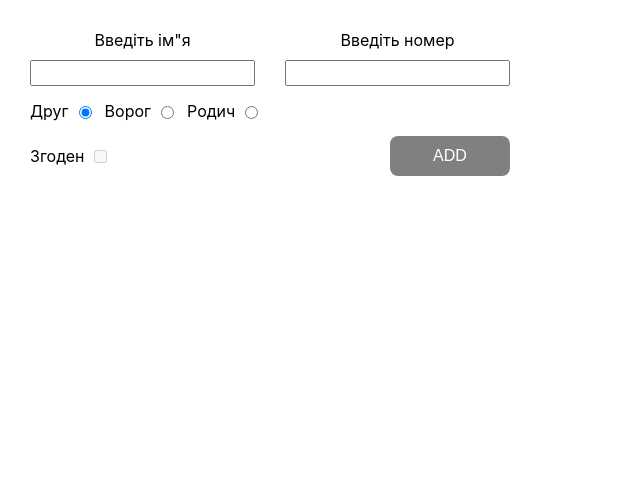
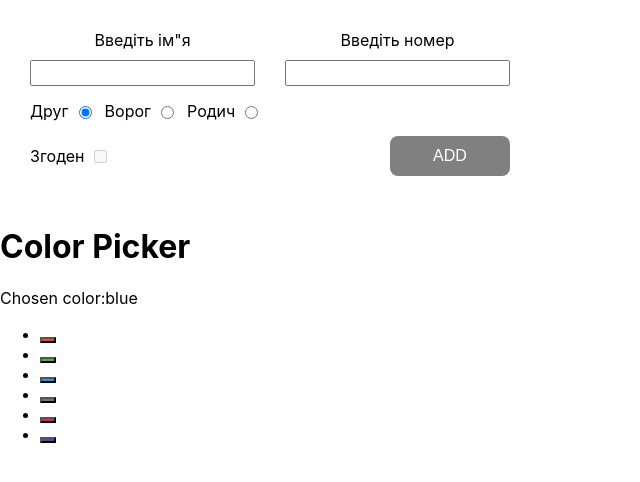
Before and after one commit to SKhrebtan/goit-react-practice, a React (Create React App) app: page / in a window 1280 px wide. Shown: the top 482 px of the page, without its empty margins (0-640 px from the left). Built offline with nearby package versions, Linux system fonts and the light colour scheme.

Commit message:
add colorpicker

```diff
--- a/src/components/App.jsx
+++ b/src/components/App.jsx
@@ -3,6 +3,8 @@ import List from './List/List';
 import Form from './Form/Form';
 import Filter from './Filter/Filter'
 import { nanoid } from 'nanoid';
+import { options } from './ColorPicker/options';
+import ColorPicker from './ColorPicker/ColorPicker';
 
 export default class App extends Component {
   state = {
@@ -93,7 +95,8 @@ STORAGE_KEY = "phonebook-data"
      />
      {filteredContacts.length >= 2 &&
      <div><button onClick={this.deleteAllContacts} type='button'>Delete all</button>
-     <button onClick={this.deleteChecked} type='button'>Delete checked</button></div>}
+         <button onClick={this.deleteChecked} type='button'>Delete checked</button></div>}
+     <ColorPicker options={options} />
     </div>
       );
   }
--- /dev/null
+++ b/src/components/ColorPicker/ColorPicker.css
@@ -0,0 +1,25 @@
+.color_picker {
+  width: 300px;
+  padding: 10px;
+  border: 1px solid black;
+  list-style: none;
+  display: flex;
+}
+
+.title {
+  line-height: 1.3p;
+}
+
+.option {
+  display: inline-block;
+  width: 40px;
+  height: 40px;
+  margin: 4px;
+  transition: transform 250ms linear;
+  border: none;
+  outline: none;
+}
+
+.option_active {
+  transform: scale(1.25);
+}
--- /dev/null
+++ b/src/components/ColorPicker/ColorPicker.jsx
@@ -0,0 +1,48 @@
+import { Component } from 'react';
+// import css from './ColorPicker.css'
+// // import classNames from 'classnames/bind';
+// // import styles from './ColorPicker.module.css'
+export default class ColorPicker extends Component {
+    state = {
+        activeOptionIndex: 2,
+
+    }
+    makeOptionClass = (index) => {
+        const optionClasses = ['option'];
+        if (this.state.activeOptionIndex === index) {
+            optionClasses.push('option_active')
+        }
+         return optionClasses.join(' ')
+    }
+
+    setActiveIndex = (index) => {
+        this.setState({
+    activeOptionIndex: index,
+})
+    }
+    render() {
+        const { options } = this.props;
+        const { activeOptionIndex } = this.state;
+        const {label} = this.props.options[activeOptionIndex];
+
+        return (
+            <div>
+                <h1>Color Picker</h1>
+                <p>Chosen color:{label}</p>
+            <ul className='color_picker'>
+                {options.map(({ label, color }, index) => {
+                     this.makeOptionClass(index)
+                     return (  <li key={label}>
+                        <button type='button'
+                            className={this.makeOptionClass(index)}
+                             style={{ backgroundColor: color }}
+                         onClick={()=>this.setActiveIndex(index)}></button>
+                    </li>)
+                }
+                 )}
+                </ul>
+                </div>
+
+)
+    }
+}
--- /dev/null
+++ b/src/components/ColorPicker/options.js
@@ -0,0 +1,8 @@
+export const options = [
+    { label: 'red', color: '#f44336' },
+    { label: 'green', color: '#4caf50' },
+    { label: 'blue', color: '#2196f3' },
+    { label: 'grey', color: '#607d88' },
+    { label: 'pink', color: '#e91e63' },
+    { label: 'indigo', color: '#3f51b5' },
+]
```
